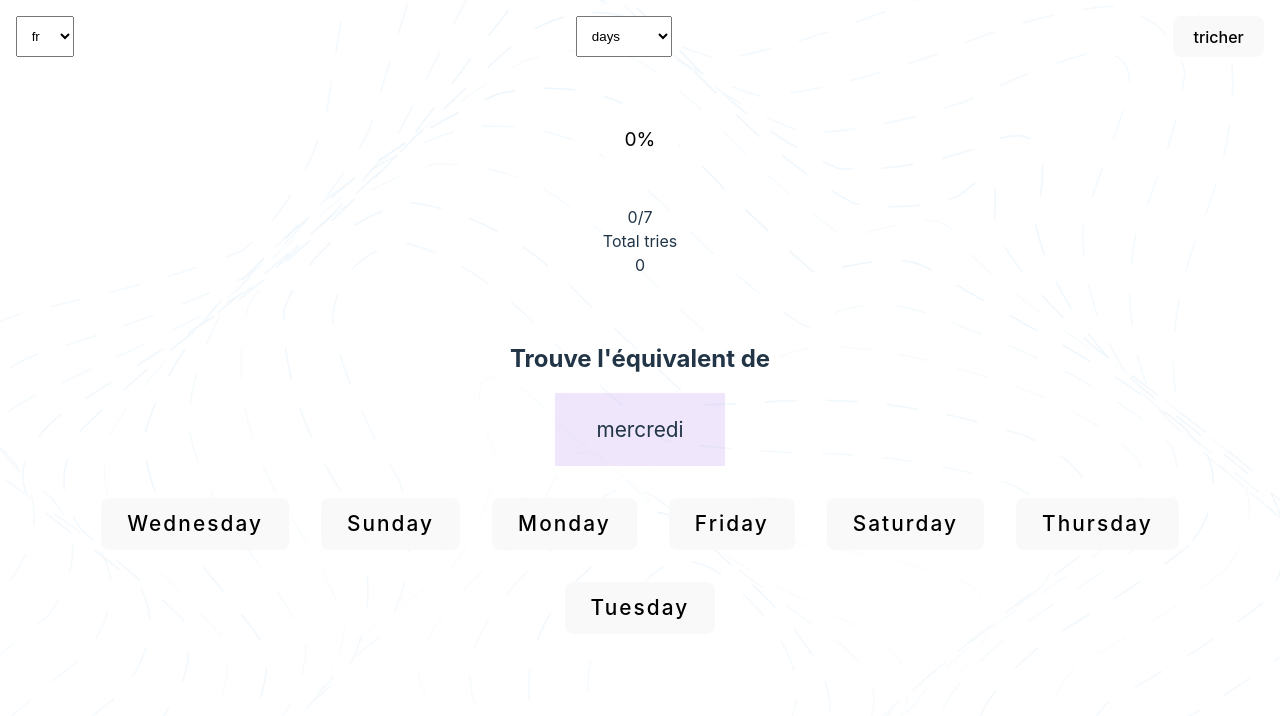
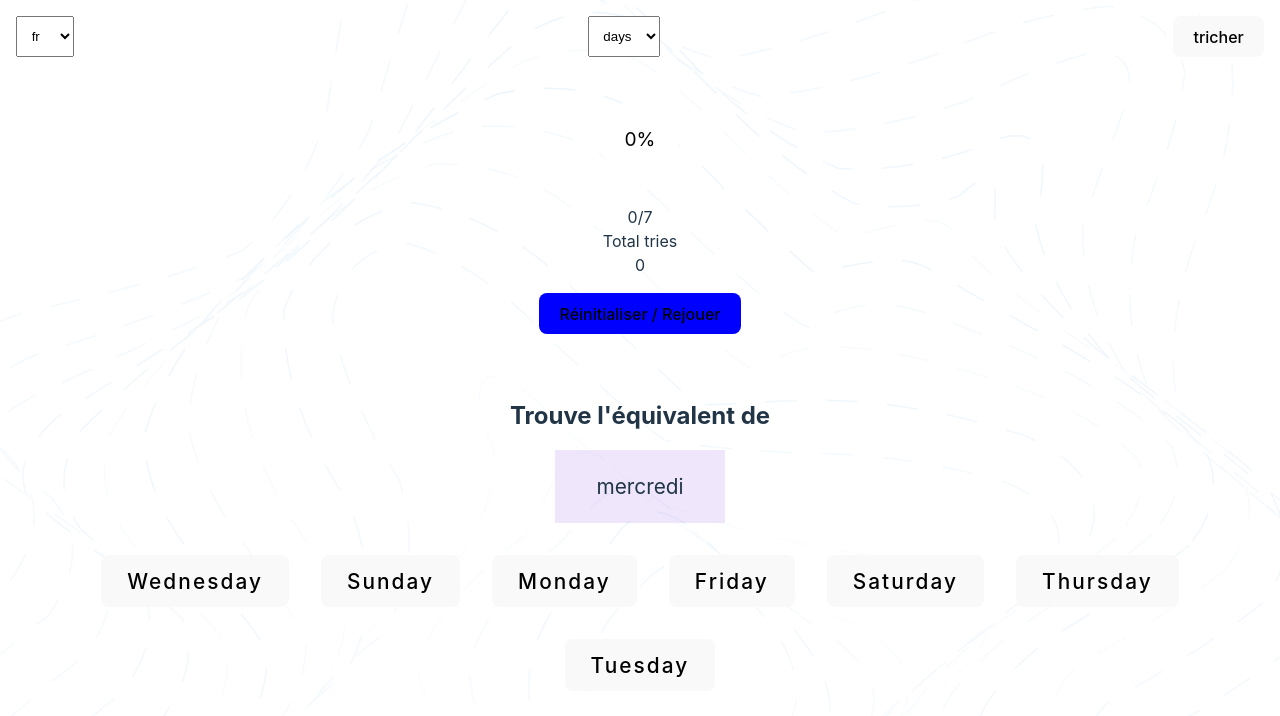
Before and after one commit to Oualid-CHAOUATI/react-learn-latin-numerals-, a React (Vite) app: page / in a window 1280 px wide. Shown: the top 716 px of the page. Built offline with nearby package versions, Linux system fonts and the light colour scheme.

Commit message:
add reset btn

```diff
--- a/src/components/Game/Game.styles.scss
+++ b/src/components/Game/Game.styles.scss
@@ -18,6 +18,11 @@
 button:disabled {
   pointer-events: none;
   opacity: 0.2;
+}
+#reset-btn {
+  background-color: blue;
+  max-width: max-content;
+  margin-inline: auto;
 }
 
 .win,
--- a/src/components/Game/Game.tsx
+++ b/src/components/Game/Game.tsx
@@ -46,6 +46,9 @@ export function Game() {
         </p>
       </div>
 
+      <button id="reset-btn" onClick={reset}>
+        {language == "en" ? "Reset / Replay" : "Réinitialiser / Rejouer"}
+      </button>
       {percentage == 100 && <button onClick={reset}>reset game</button>}
       {percentage !== 100 && (
         <>
--- a/src/components/Header/Header.component.tsx
+++ b/src/components/Header/Header.component.tsx
@@ -27,7 +27,7 @@ export function Header() {
             value={gameMode}
           >
             <option value="days">days</option>
-            <option value="numbers">numbers</option>
+            <option value="en">en</option>
           </select>
 
           <button id="cheat-btn" onClick={toggleIsOpenCheat}>
```
